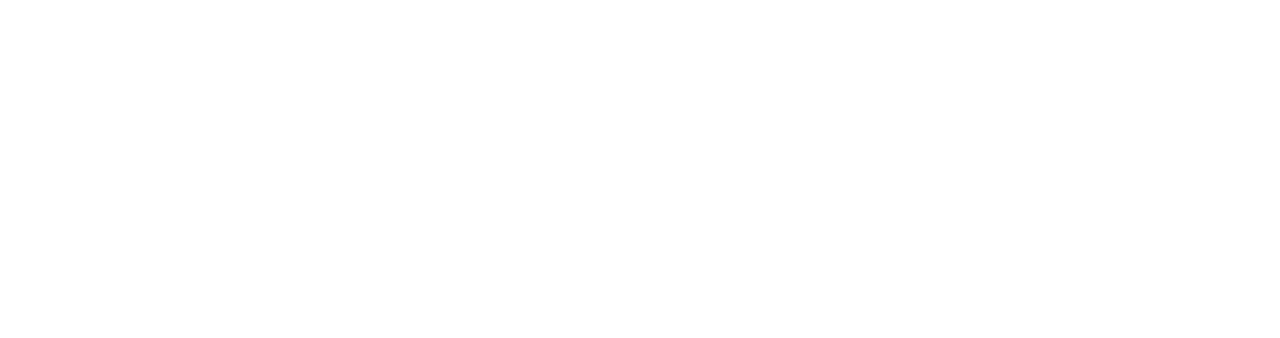
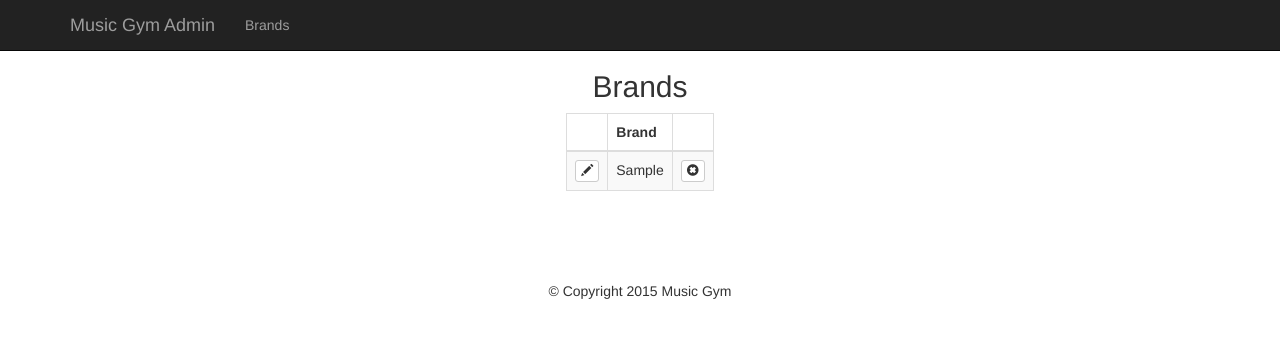
Before and after one commit to yogesh1104/site, a PHP site: page /admin/brands.php in a window 1280 px wide. Before the commit the part shown is empty. Shown: the top 338 px of the page. Run offline with PHP 8.4, Linux system fonts and the light colour scheme; tables that the repository leaves empty or names only in its code hold one stand-in row (values such as "Sample post"); some libraries are stand-ins or nearby versions.

Commit message:
admin
brands

```diff
--- a/admin/brands.php
+++ b/admin/brands.php
@@ -0,0 +1,25 @@
+<?php
+    require_once '../core/init.php';
+    include 'includes/head.php';
+    include 'includes/navigation.php';
+    //get brands from database
+    $sql = "SELECT * from brand ORDER BY brand ";
+    $results = $db->query($sql);
+?>
+<h2 class="text-center">Brands</h2>
+<table class="table table-bordered table-striped table-auto">
+    <thead>
+        <th></th><th>Brand</th><th></th>
+    </thead>
+    <tbody>
+        <?php while($brand = mysqli_fetch_assoc($results)) : ?>
+        <tr>
+
+            <td><a href="brands.php?edit=1" class="btn btn-xs btn-default"><span class="glyphicon glyphicon-pencil"></span></a></td>
+            <td><?= $brand['brand']; ?></td>
+            <td><a href="brands.php?delete=1" class="btn btn-xs btn-default"><span class="glyphicon glyphicon-remove-sign"></span></a></td>
+        </tr>
+        <?php endwhile; ?>
+    </tbody>
+</table>
+<?php include 'includes/footer.php' ?>
--- a/admin/includes/navigation.php
+++ b/admin/includes/navigation.php
@@ -0,0 +1,16 @@
+ <nav class="navbar navbar-inverse navbar-fixed-top">
+            <div class="container">
+                <a href="index.php" class="navbar-brand">Music Gym Admin</a>
+                <ul class="nav navbar-nav">
+            <!-- Menu Items -->
+                    <li><a href="brands.php">Brands</a></li>
+                    <!-- <li class="dropdown">
+                        <a href="#" class="dropdown-toggle" data-toggle="dropdown"><span class="caret"></span></a>
+                        <ul class="dropdown-menu" role="menu">
+                           <li></li>
+                        </ul>
+                    </li> -->
+
+                </ul>
+            </div>
+        </nav>
--- a/css/main.css
+++ b/css/main.css
@@ -77,3 +77,9 @@ img.details{
   color: #d9d9d9;
   background-color: #000000;
 }
+
+.table-auto {
+ width: auto;
+ margin: 0 auto;
+
+}
```
Also changed, not shown: images/products/Keys Synth Novation Ultranova.jpg (deleted).
